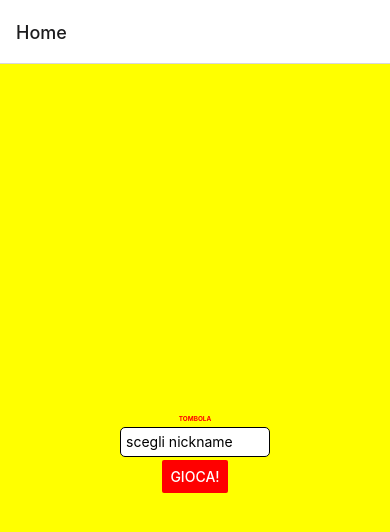
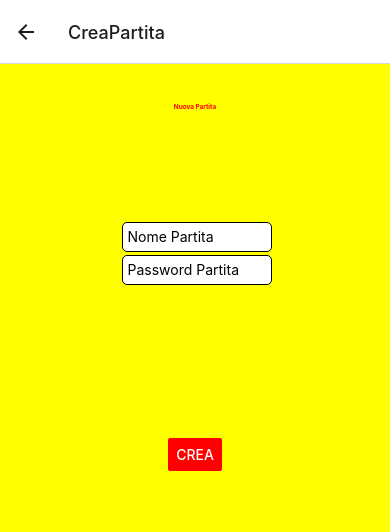
Before and after one commit to AlviseAmati/ProjectTombola, a React Native app: screen /CreaPartita in a window 390 px wide. Before the commit this address had no page. Shown: the top 532 px of the page. Built offline with nearby package versions, Linux system fonts and the light colour scheme.

Commit message:
fix grafico prima dell errore

```diff
--- a/App.js
+++ b/App.js
@@ -5,6 +5,7 @@ import { NavigationContainer } from '@react-navigation/native';
 import { createNativeStackNavigator } from '@react-navigation/native-stack';
 import Nickname from './components/componenteNickname.js';
 import Menu from './components/componenteMenu.js';
+import CreaPartita from './components/componentePartita.js';
 
 const Stack = createNativeStackNavigator();
 
@@ -15,6 +16,7 @@ export default function App() {
          <Stack.Navigator>
             <Stack.Screen /*options={{ headerShown: false }}*/ name="Home" component={Nickname} />
             <Stack.Screen /*options={{ headerShown: false }}*/ name="Menu" component={Menu} />
+            <Stack.Screen /*options={{ headerShown: false }}*/ name="CreaPartita" component={CreaPartita} />
          </Stack.Navigator>
       </NavigationContainer>
 
--- a/components/componenteMenu.js
+++ b/components/componenteMenu.js
@@ -5,21 +5,34 @@ import { NavigationContainer } from '@react-navigation/native';
 import { createNativeStackNavigator } from '@react-navigation/stack';
 
 
-export default class Nickname extends React.Component {
-
+export default class Menu extends React.Component {
+    constructor(props) {
+        super(props);
+    }
     render() {
         return (
+
             <View style={styles.containerHome}>
-        <Text style={styles.titleHome}>MENU</Text>
+                <Text style={styles.titleHome}>Ciao, NOME</Text>
+                <View style={{position: 'absolute',flexDirection: 'row', top: '20%',}}>
+                    <Button color="red" title='Partita Casuale' onPress={() => this.props.navigation.navigate('Menu')}></Button>
+                    <Button color="red" title='Crea Partita' onPress={() => this.props.navigation.navigate('CreaPartita')}></Button>
+                </View>
+                <Text style={styles.titleLista}>lista partite attive</Text>
+                <Text style={styles.titleLista}>lista partite attive</Text>
+                <Text style={styles.titleLista}>lista partite attive</Text>
+                <Text style={styles.titleLista}>lista partite attive</Text>
 
                 <StatusBar style="auto" />
             </View>
+
         );
     }
 }
 
 
 const styles = StyleSheet.create({
+
     containerHome: {
         flex: 1,
         backgroundColor: 'yellow',
@@ -30,11 +43,15 @@ const styles = StyleSheet.create({
         position: 'absolute',
         color: 'red',
         fontSize: '40%',
-    top: 20,
+        top: '5%',
         fontWeight: 'bold',
         alignItems: 'center',
 
     },
+    titleLista: {
+        color: 'black',
+        fontSize: '20%',
+    },
 
     /*style={{padding: 50}}*/
 });
--- a/components/componenteNickname.js
+++ b/components/componenteNickname.js
@@ -6,7 +6,7 @@ import { createNativeStackNavigator } from '@react-navigation/stack';
 
 
 export default class Nickname extends React.Component {
-  constructor(props) {
+  constructor(props) { //per passare proprieta did ef acnhe il navigation
     super(props);
     this.state = {
       value: '',
--- /dev/null
+++ b/components/componentePartita.js
@@ -0,0 +1,90 @@
+import { StatusBar } from 'expo-status-bar';
+import React from 'react';
+import { StyleSheet, Text, View, TextInput, Button } from 'react-native';
+import { NavigationContainer } from '@react-navigation/native';
+import { createNativeStackNavigator } from '@react-navigation/stack';
+//import { Checkbox } from 'react-native-paper';
+
+
+export default class CreaPartita extends React.Component {
+    constructor(props) { //per passare proprieta did ef acnhe il navigation
+        super(props);
+        this.state = {
+            value: '',
+        }
+        this.state2 = {
+            value: '',
+        }
+    }
+    onChangeTextHandler = (text) => {
+        this.setState({ value: text })
+    }
+    onChangeTextHandler2 = (text) => {
+        this.setState({ value: text })
+    }
+    eseguiBottone = () => {
+
+    }
+    render() {
+        return (
+
+            <View style={styles.containerHome}>
+                <Text style={styles.titleHome}>Nuova Partita</Text>
+                <View style={{ position: 'absolute', flexDirection: 'column', top: '20%', }}>
+                    <TextInput value={this.state.value} style={styles.inputNickname} placeholder="Nome Partita" onChangeText={this.onChangeTextHandler}></TextInput>
+                    <TextInput value={this.state2.value} style={styles.inputNickname} placeholder="Password Partita" onChangeText={this.onChangeTextHandler2}></TextInput>
+                </View>
+
+                <Button color="red" title='Crea' onPress={() => this.props.navigation.navigate('Menu')}></Button>
+
+                <StatusBar style="auto" />
+            </View>
+
+        );
+    }
+}
+
+
+const styles = StyleSheet.create({
+
+    containerHome: {
+        flex: 1,
+        backgroundColor: 'yellow',
+        alignItems: 'center',
+        justifyContent: 'center',
+    },
+    titleHome: {
+        position: 'absolute',
+        color: 'red',
+        fontSize: '40%',
+        top: '5%',
+        fontWeight: 'bold',
+        alignItems: 'center',
+
+    },
+    titleLista: {
+        color: 'black',
+        fontSize: '20%',
+    },
+    inputNickname: {
+        height: 30,
+        margin: '1%',
+        borderWidth: 1,
+        padding: 5,
+        width: 150,
+        backgroundColor: 'white',
+        borderRadius: 5,
+    },
+    checkboxContainer: {
+        flexDirection: "row",
+        marginBottom: 20,
+    },
+    checkbox: {
+        alignSelf: "center",
+    },
+    label: {
+        margin: 8,
+    },
+
+    /*style={{padding: 50}}*/
+});
--- a/package.json
+++ b/package.json
@@ -12,7 +12,8 @@
     "@react-navigation/bottom-tabs": "^6.4.0",
     "@react-navigation/drawer": "^6.5.0",
     "@react-navigation/native": "^6.0.13",
-    "@react-navigation/stack": "^6.3.2",
+    "@react-navigation/native-stack": "^6.9.1",
+    "@react-navigation/stack": "^6.3.3",
     "expo": "~46.0.16",
     "expo-status-bar": "~1.4.0",
     "react": "18.0.0",
```
Also changed, not shown: 1 other file (tests, documents, lock files or other folders). Lines whose indentation alone changed are shown as unchanged.
